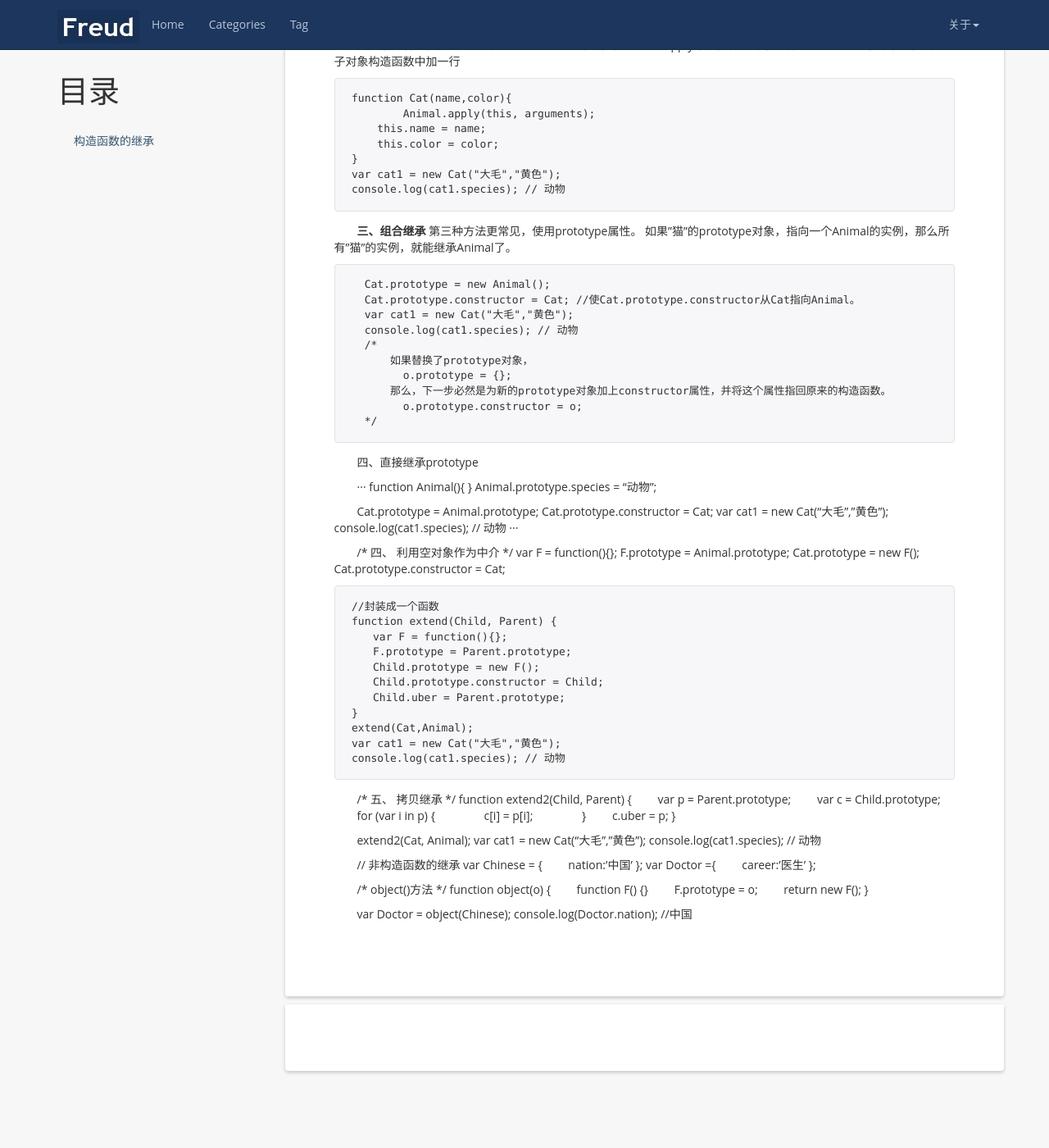
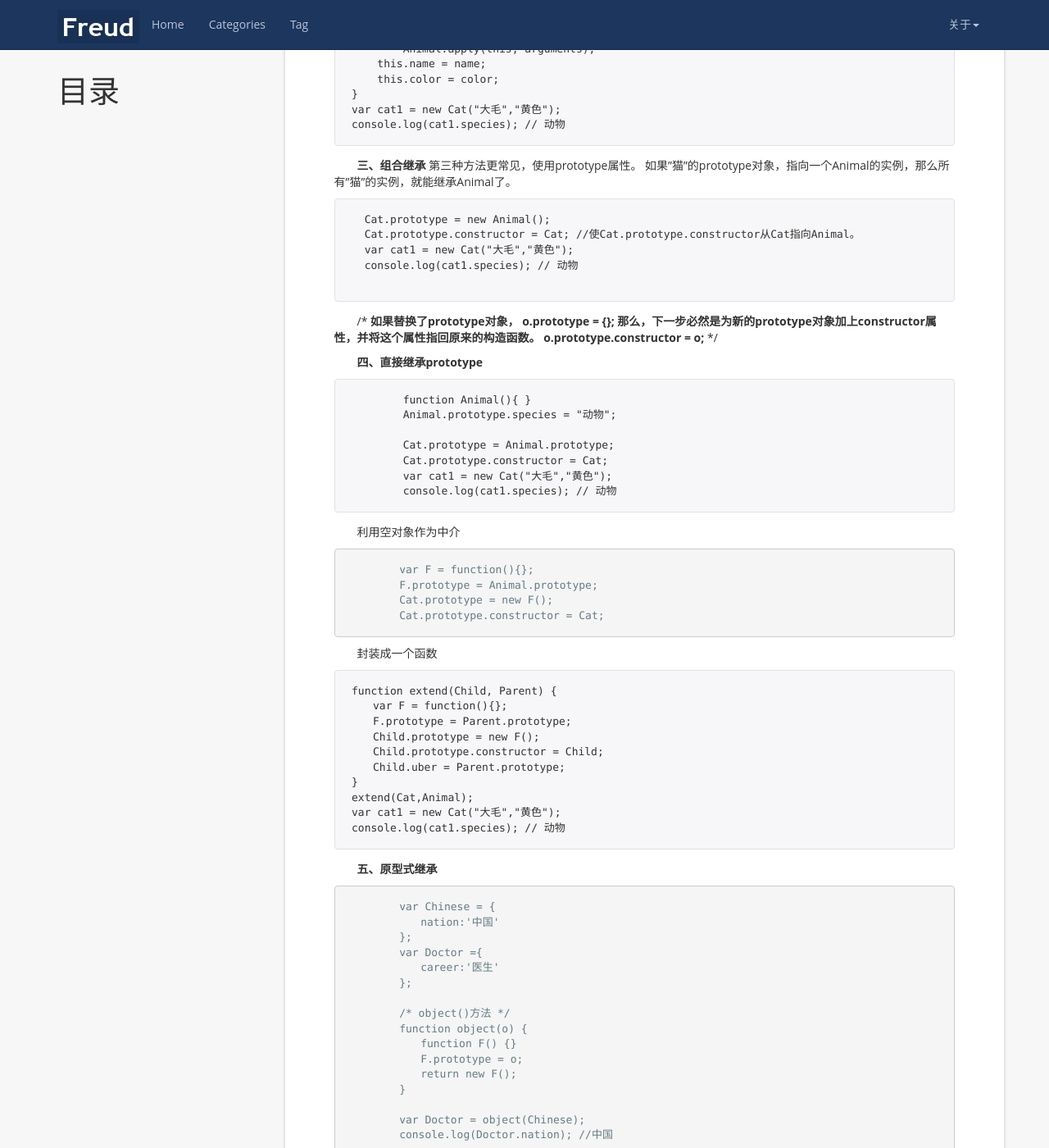
Before and after one commit to peiyanhuang/MyBlog, a Jekyll site: the page built from _posts/2016-10-12-Object(2).md, in a window 1280 px wide and 1400 px high, scrolled down 1133 px. Shown: the whole window at 82% size. Built offline with Jekyll 4.4.1, drawn with Linux system fonts in a browser that asks for light colours; some of the changed text lies outside the part shown.

Commit message:
save object

````diff
--- a/_posts/2016-10-12-Object(2).md
+++ b/_posts/2016-10-12-Object(2).md
@@ -9,7 +9,7 @@
 * content
 {:toc}
 
-## 构造函数的继承
+
 如有两个构造函数的对象
 
 	function Animal(){
@@ -38,7 +38,7 @@
 
     var cat_b = new Cat();
     cat_b.food.push("鱼");
-     console.log(cat_b.food); // "动物,鱼,鱼"
+    console.log(cat_b.food); // "动物,鱼,鱼"
 
 **二、借用构造函数**
  第二种方法也是最简单的方法，使用call或apply方法，将父对象的构造函数绑定在子对象上，
@@ -61,33 +61,38 @@
   Cat.prototype.constructor = Cat; //使Cat.prototype.constructor从Cat指向Animal。
   var cat1 = new Cat("大毛","黄色");
   console.log(cat1.species); // 动物
+
+```
   /*
-      如果替换了prototype对象，
-        o.prototype = {};
+      **如果替换了prototype对象，
+       	 	o.prototype = {};
       那么，下一步必然是为新的prototype对象加上constructor属性，并将这个属性指回原来的构造函数。
-        o.prototype.constructor = o;
+        	o.prototype.constructor = o;**
   */
+
+ **四、直接继承prototype**
+
+```
+	function Animal(){ }
+	Animal.prototype.species = "动物";
+
+	Cat.prototype = Animal.prototype;
+	Cat.prototype.constructor = Cat;
+	var cat1 = new Cat("大毛","黄色");
+	console.log(cat1.species); // 动物
 ```
 
- 四、直接继承prototype
+ 利用空对象作为中介
 
-···
-	 function Animal(){ }
-  Animal.prototype.species = "动物";
+``` stylus
+	var F = function(){};
+	F.prototype = Animal.prototype;
+	Cat.prototype = new F();
+	Cat.prototype.constructor = Cat;
+```
 
-  Cat.prototype = Animal.prototype;
-  Cat.prototype.constructor = Cat;
-  var cat1 = new Cat("大毛","黄色");
-  console.log(cat1.species); // 动物
-···
+封装成一个函数
 
-/* 四、 利用空对象作为中介 */
-var F = function(){};
-F.prototype = Animal.prototype;
-Cat.prototype = new F();
-Cat.prototype.constructor = Cat;
-
-	//封装成一个函数
 	function extend(Child, Parent) {
 	　　var F = function(){};
 	　　F.prototype = Parent.prototype;
@@ -99,35 +104,34 @@
 	var cat1 = new Cat("大毛","黄色");
 	console.log(cat1.species); // 动物
 
-/* 五、 拷贝继承 */
-function extend2(Child, Parent) {
-　　var p = Parent.prototype;
-　　var c = Child.prototype;
-　　for (var i in p) {
-　　　　c[i] = p[i];
-　　　　}
-　　c.uber = p;
-}
+**五、原型式继承**
 
-extend2(Cat, Animal);
-var cat1 = new Cat("大毛","黄色");
-console.log(cat1.species); // 动物
+``` stylus
+	var Chinese = {
+	　　nation:'中国'
+	};
+	var Doctor ={
+	　　career:'医生'
+	};
 
+	/* object()方法 */
+	function object(o) {
+	　　function F() {}
+	　　F.prototype = o;
+	　　return new F();
+	}
 
-// 非构造函数的继承
-var Chinese = {
-　　nation:'中国'
-};
-var Doctor ={
-　　career:'医生'
-};
+	var Doctor = object(Chinese);
+	console.log(Doctor.nation); //中国
+```
 
-/* object()方法 */
-function object(o) {
-　　function F() {}
-　　F.prototype = o;
-　　return new F();
-}
+**六、寄生组合式继承**
 
-var Doctor = object(Chinese);
-console.log(Doctor.nation); //中国
+基本模式如下：
+``` stylus
+	function inheritPrototype(sub, super){
+		var prototype = Object(super.prototype);
+		prototype.constructor = sub;
+		sub.prototype = prototype;
+	}
+```
````
